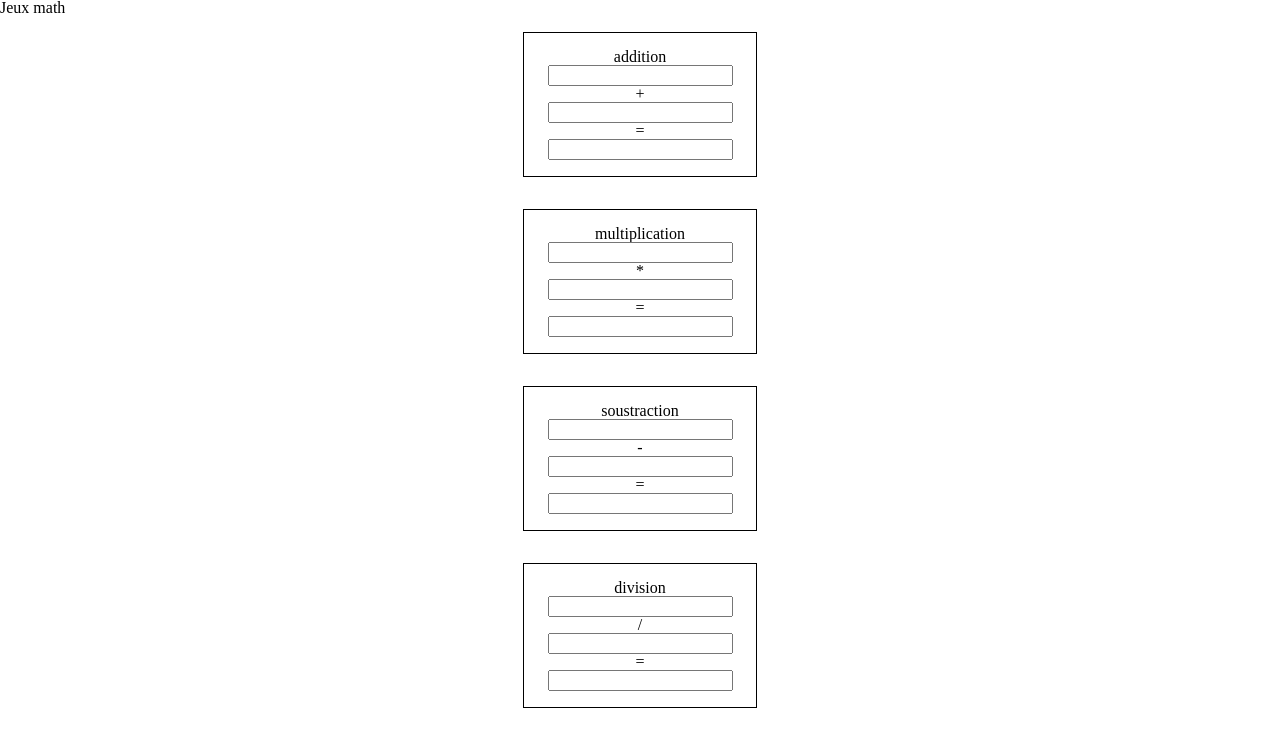
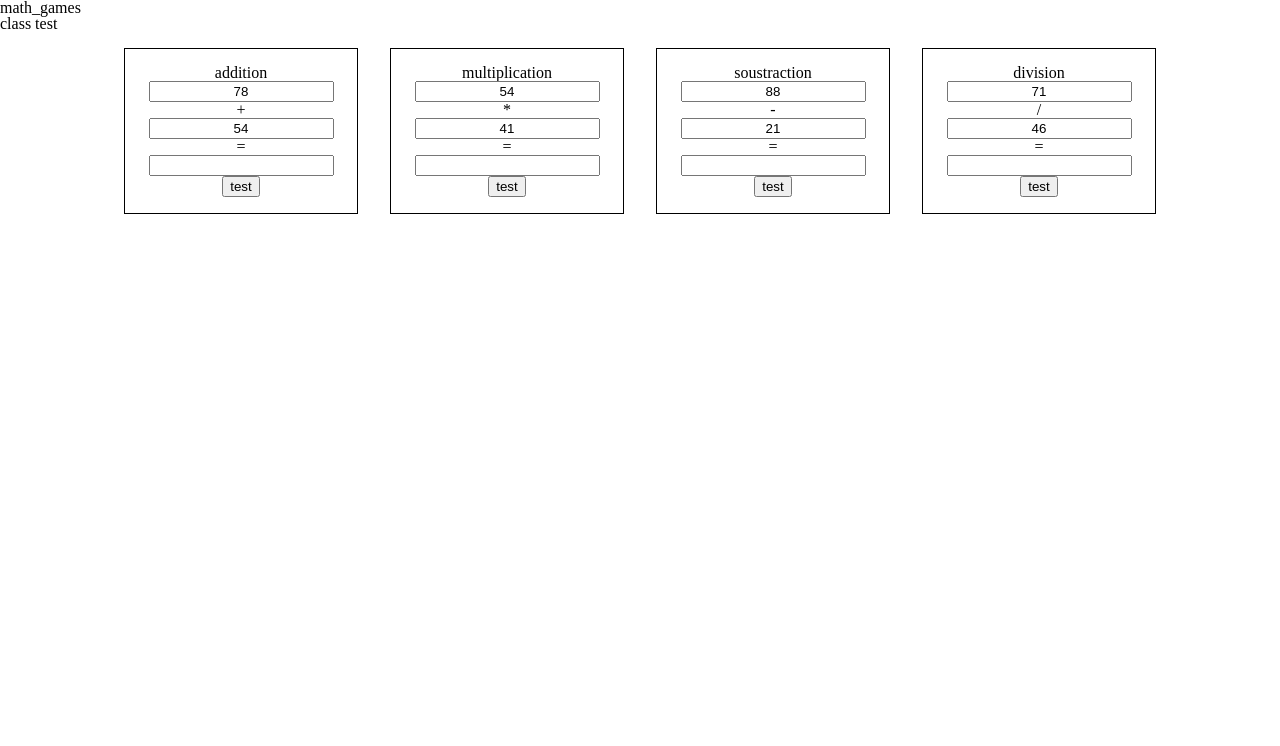
Before and after one commit to patrickletourneux/jeux_math, a plain HTML site: page jeu_math.html in a window 1280 px wide. Drawn offline with Linux system fonts and the light colour scheme.

Commit message:
button test, number in input

```diff
--- a/jeu_math.css
+++ b/jeu_math.css
@@ -1,8 +1,9 @@
 #container_operations{
     display: flex;
-    flex-direction: column;
+    /* flex-direction: column; */
     align-items: center;
     justify-content: center;
+    flex-wrap: wrap;
 }
 
 
@@ -23,4 +24,5 @@
 
 input{
     width: 50  px;
+    text-align: center;
 }
--- a/jeu_math.html
+++ b/jeu_math.html
@@ -6,10 +6,15 @@
     <meta name="viewport" content="width=device-width, initial-scale=1.0">
     <link rel="stylesheet" href="reset.css">
     <link rel="stylesheet" href="jeu_math.css">
-    <title>jeu_math</title>
+    <title>math_games</title>
 </head>
 <body>
-    <header>Jeux math</header>
+    <header>
+        <h1>math_games</h1>
+        <h2>class test</h2>
+
+    </header>
+
     <main>
         <div id="container_operations"></div>
     </main>
--- a/jeu_math.js
+++ b/jeu_math.js
@@ -1,10 +1,12 @@
-console.log('jeu math')
+// Patrick 01/2022
+
+console.log('math_games')
 
 class Operation {
-    constructor(name,operator,level){
+    constructor(name,operator){
         this.name = name;
         this.operator = operator;
-        this.level=level;
+        this.level=1;
     }
     init() {
         const container = document.getElementById('container_operations');
@@ -18,6 +20,8 @@ class Operation {
         const input1 = document.createElement('input');
         input1.classList.add('input1')
         input1.classList.add(this.name)
+        input1.value = this.randomNumber()
+
         divContainer.appendChild(input1);
 
         const operatorP = document.createElement('p');
@@ -30,6 +34,7 @@ class Operation {
         const input2 = document.createElement('input');
         input2.classList.add('input2')
         input2.classList.add(this.name)
+        input2.value = this.randomNumber()
         divContainer.appendChild(input2);
 
         const operatorEgal = document.createElement('p');
@@ -43,22 +48,35 @@ class Operation {
         result.classList.add(this.name)
         divContainer.appendChild(result);
 
+        const buttonTest = document.createElement('button');
+        buttonTest.textContent = 'test';
+        buttonTest.classList.add('buttonTest');
+        buttonTest.classList.add(this.name);
+        divContainer.appendChild(buttonTest);
+
+
         container.appendChild(divContainer);
     }
     randomNumber(){
-        const numberFactor=0;
+        let numberFactor=0;
         if (this.level = 1){
             numberFactor=10;
+        };
+        if (this.level = 2){
+            numberFactor=100;
         }; // TODO manage other levels
         const num = Math.round(numberFactor*Math.random());
+        // console.log(num)
         return num;
     }
 
 };
 
-const level = 1
+
 const operations =[['addition','+'],['multiplication','*'],['soustraction','-'],['division','/']]
 for (operation of operations){
-    const newOperation = new Operation(operation[0],operation[1],level);
+    const newOperation = new Operation(operation[0],operation[1]);
     newOperation.init();
+    // newOperation.randomNumber()
+
 };
```
